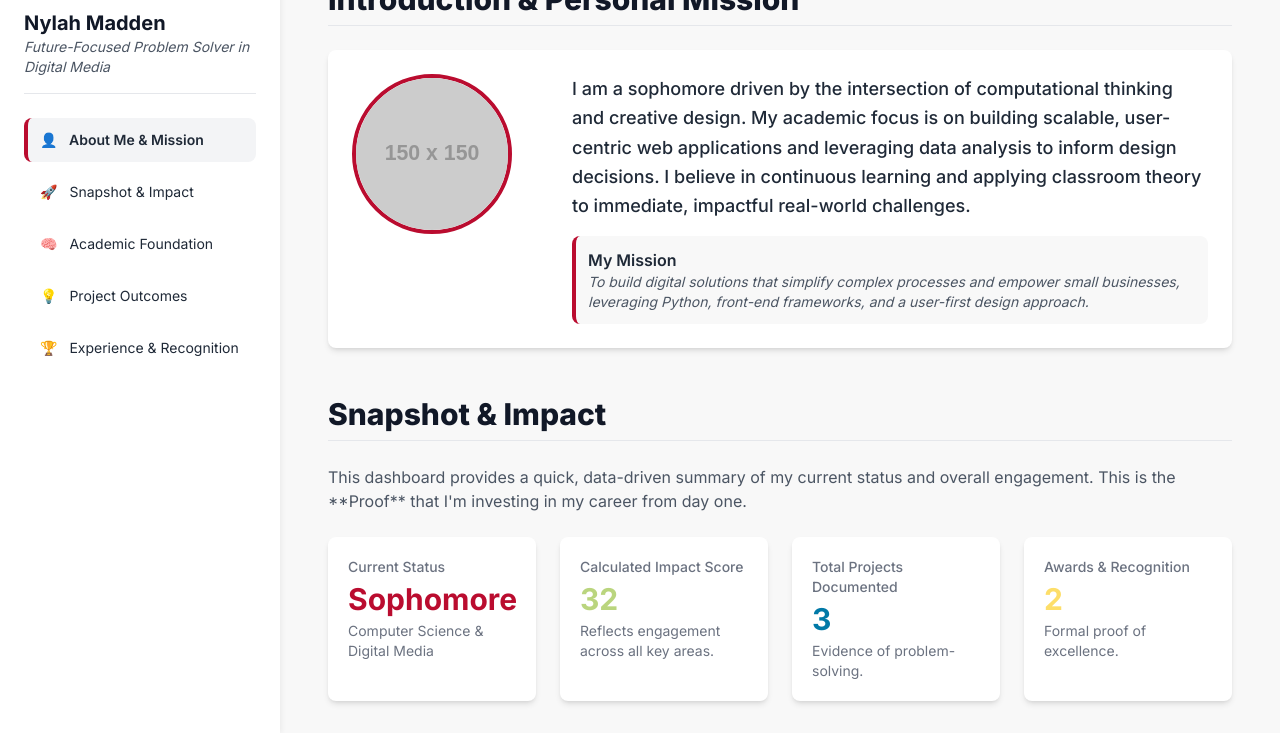
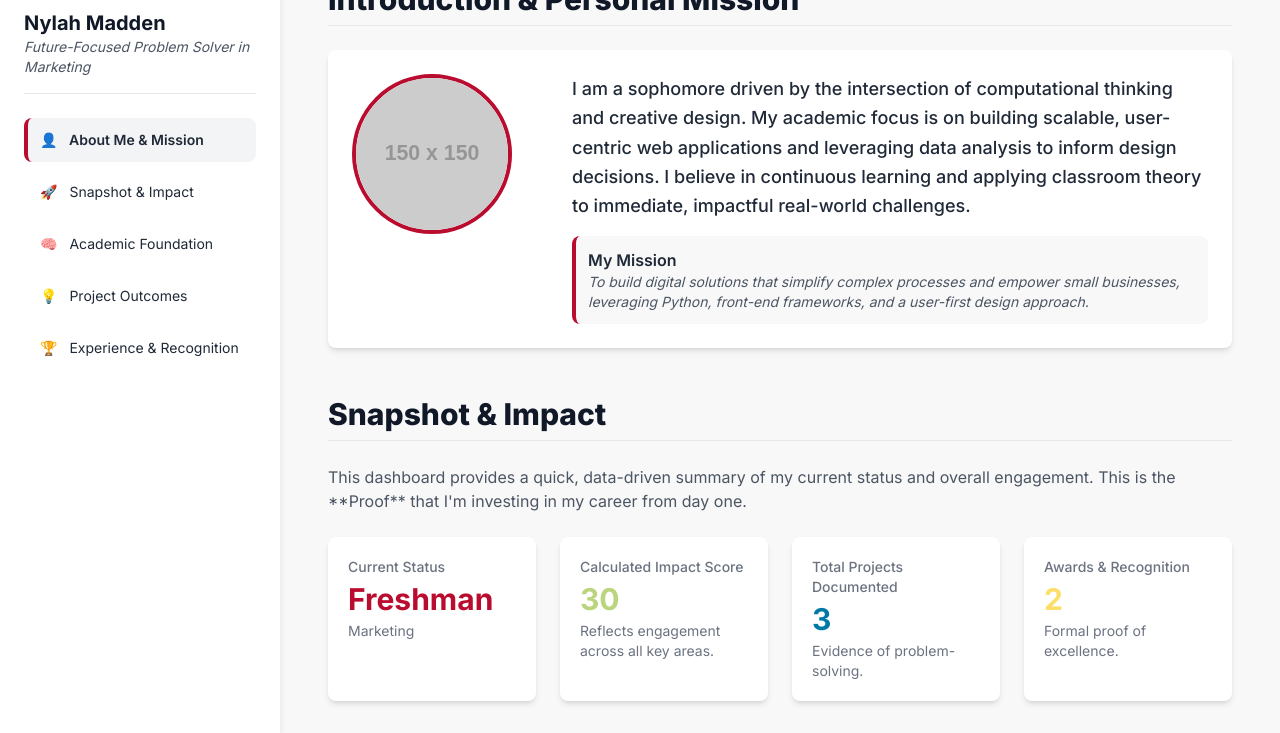
Before and after one commit to nylahmadden-ship-it/my-website, a plain HTML site: page index.html in a window 1280 px wide. Shown: the part 67-800 px from the top of the page. Drawn offline with nearby package versions, Linux system fonts and the light colour scheme; placeholder pictures from the web are drawn by us.

Commit message:
Update index.html

```diff
--- a/index.html
+++ b/index.html
@@ -256,10 +256,10 @@ CONFIRMATION: NO SVG graphics used. NO Mermaid JS used. -->
         // 1.1 PROFILE & BRANDING VARIABLES (REQUIRED)
         const profileData = {
             studentName: "Nylah Madden",
-            tagline: "Future-Focused Problem Solver in Digital Media",
-            currentYear: "Sophomore", // Freshman, Sophomore, Junior, Senior
-            major: "Computer Science & Digital Media",
-            gpa: 3.85,
+            tagline: "Future-Focused Problem Solver in Marketing",
+            currentYear: "Freshman", // Freshman, Sophomore, Junior, Senior
+            major: "Marketing",
+            gpa: 3.35,
             impactScoreMultiplier: 10, // Adjusts how much projects/awards count towards total impact
 
             // --- INTRODUCTION & BRANDING FIELDS ---
```
